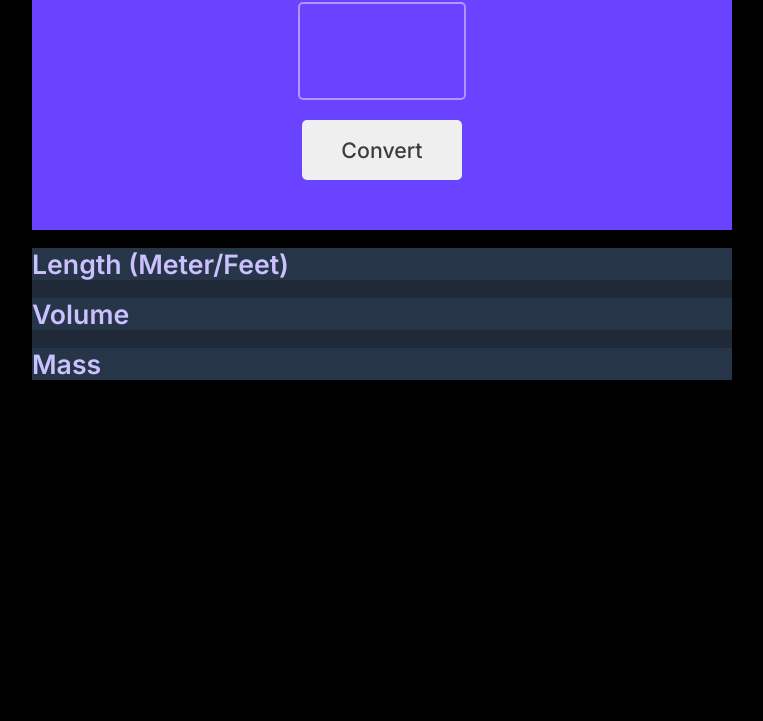
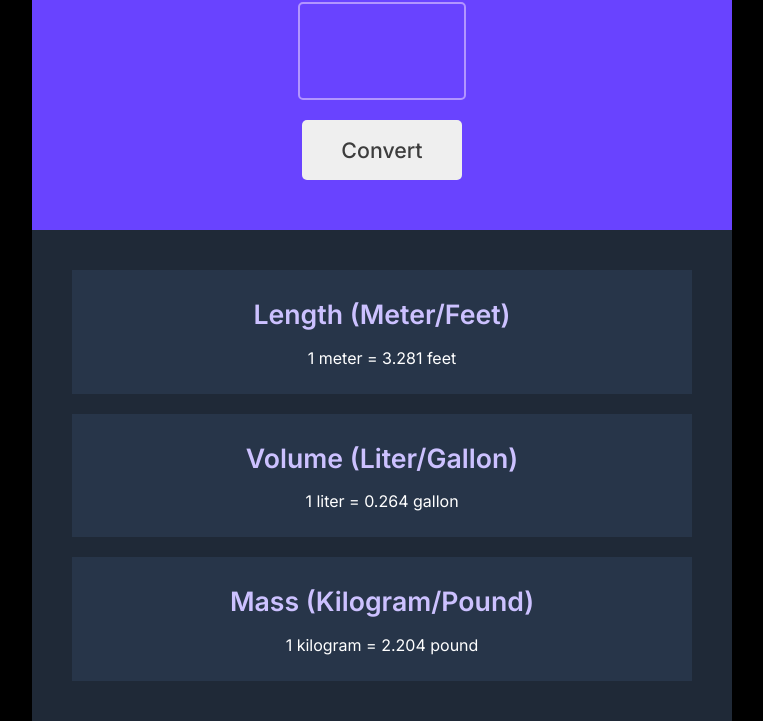
Before and after one commit to staram/05-unit-converter, a plain HTML site: page index.html in a window 1280 px wide. Shown: the part 123-844 px from the top of the page, without its empty margins (258-1021 px from the left). Before the commit the page ends 800 px from the top, so only its background shows below. Drawn offline with Linux system fonts and the light colour scheme.

Commit message:
Complete all CSS
Finish CSS styling for .container

```diff
--- a/index.html
+++ b/index.html
@@ -24,22 +24,20 @@
         <div class="output-container">
             <div class="output-unit" id="length">
                 <h1>Length (Meter/Feet)</h1>
-                <p id="length"></p>
+                <p id="length">1 meter = 3.281 feet</p>
             </div>
             <div class="output-unit" id="volume">
-                <h1>Volume</h1>
-                <p id="volume"></p>
+                <h1>Volume (Liter/Gallon)</h1>
+                <p id="volume">1 liter = 0.264 gallon</p>
             </div>
             <div class="output-unit" id="mass">
-                <h1>Mass</h1>
-                <p id="mass"></p>
+                <h1>Mass (Kilogram/Pound)</h1>
+                <p id="mass">1 kilogram = 2.204 pound</p>
             </div>
         </div>
 
     </div>
 
-
-
         <script src="index.js"></script>
     </body>
 </html>
--- a/style.css
+++ b/style.css
@@ -38,6 +38,7 @@ input::-webkit-outer-spin-button,
 #input-text {
     font-weight: 800;
     font-size: 28pt;
+    text-align: center;
 }
 
 #input-field input {
@@ -64,10 +65,14 @@ input::-webkit-outer-spin-button,
 
 .output-container {
     background-color: #1F2937;
+    padding: 20px;
 }
 
 .output-unit {
     background-color: #273549;
+    padding: 10px;
+    margin: 20px;
+    text-align: center;
 }
 
 .output-unit h1 {
```
